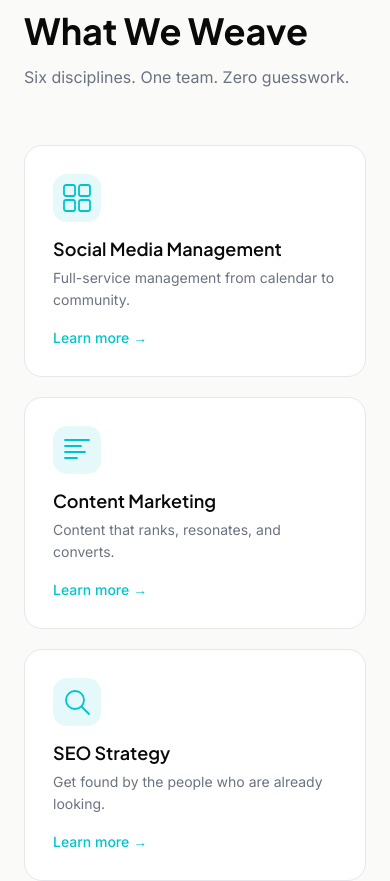
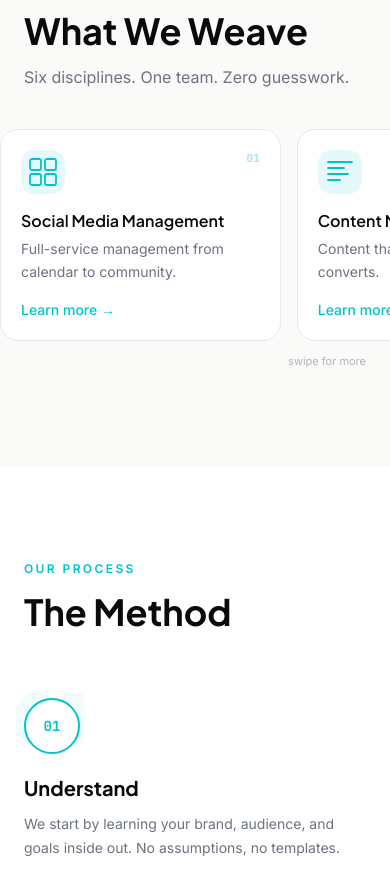
Before and after one commit to AnirudhDabas/trend-weavers-media, a Next.js app: page / in a window 390 px wide. Shown: the part 1260-2141 px from the top of the page. Built offline with nearby package versions, Linux system fonts and the light colour scheme.

Commit message:
feat: swipeable horizontal carousel for services on mobile

```diff
--- a/components/sections/ServicesGrid.tsx
+++ b/components/sections/ServicesGrid.tsx
@@ -111,7 +111,6 @@ function ServiceCard({ service, index }: ServiceCardProps) {
         Learn more
         <span className="transition-all">→</span>
       </Link>
-      {/* Left accent border */}
       <div className="absolute left-0 top-4 bottom-4 w-[3px] rounded-full bg-teal opacity-0 group-hover:opacity-100 transition-opacity duration-300" />
     </motion.div>
   );
@@ -124,7 +123,7 @@ export function ServicesGrid() {
   return (
     <section className="py-24 lg:py-32 bg-background">
       <div className="max-w-[1280px] mx-auto px-6">
-        <div ref={ref} className="mb-14">
+        <div ref={ref} className="mb-10 md:mb-14">
           <motion.div
             initial={{ opacity: 0, y: 20 }}
             animate={isInView ? { opacity: 1, y: 0 } : { opacity: 0, y: 20 }}
@@ -143,9 +142,60 @@ export function ServicesGrid() {
           </motion.div>
         </div>
 
-        {/* Asymmetric grid */}
-        <div className="grid grid-cols-1 md:grid-cols-4 gap-5">
-          {/* Row 1: large (2 cols) + small + small */}
+        {/* Mobile: horizontal scroll carousel */}
+        <motion.div
+          className="md:hidden -mx-6"
+          initial={{ opacity: 0, y: 20 }}
+          whileInView={{ opacity: 1, y: 0 }}
+          viewport={{ once: true, margin: "-60px" }}
+          transition={{ duration: 0.5 }}
+        >
+          <div
+            className="flex gap-4 overflow-x-auto px-6 pb-4 snap-x snap-mandatory"
+            style={{ scrollbarWidth: "none" }}
+          >
+            {services.map((service, i) => (
+              <div
+                key={i}
+                className="flex-none w-[72vw] snap-start bg-surface rounded-2xl p-5 border border-border flex flex-col gap-4"
+              >
+                <div className="flex items-start justify-between">
+                  <div className="w-11 h-11 rounded-xl bg-teal/10 flex items-center justify-center shrink-0">
+                    {service.icon}
+                  </div>
+                  <span
+                    className="text-[11px] font-bold tabular-nums"
+                    style={{ fontFamily: "var(--font-jetbrains)", color: "rgba(0,196,204,0.4)" }}
+                  >
+                    {String(i + 1).padStart(2, "0")}
+                  </span>
+                </div>
+                <div className="flex flex-col gap-1.5 flex-1">
+                  <h3
+                    className="text-base font-semibold text-foreground leading-snug"
+                    style={{ fontFamily: "var(--font-jakarta)" }}
+                  >
+                    {service.name}
+                  </h3>
+                  <p className="text-sm text-muted-foreground leading-relaxed">{service.desc}</p>
+                </div>
+                <Link
+                  href="/services"
+                  className="text-sm font-medium text-teal inline-flex items-center gap-1 mt-auto"
+                >
+                  Learn more →
+                </Link>
+              </div>
+            ))}
+          </div>
+          {/* Scroll hint */}
+          <p className="text-[11px] text-muted-foreground/50 text-right px-6 -mt-1">
+            swipe for more
+          </p>
+        </motion.div>
+
+        {/* Desktop: asymmetric bento grid */}
+        <div className="hidden md:grid grid-cols-4 gap-5">
           <div className="md:col-span-2">
             <ServiceCard service={services[0]} index={0} />
           </div>
@@ -155,7 +205,6 @@ export function ServicesGrid() {
           <div>
             <ServiceCard service={services[2]} index={2} />
           </div>
-          {/* Row 2: small + small + large (2 cols) */}
           <div>
             <ServiceCard service={services[3]} index={3} />
           </div>
```
